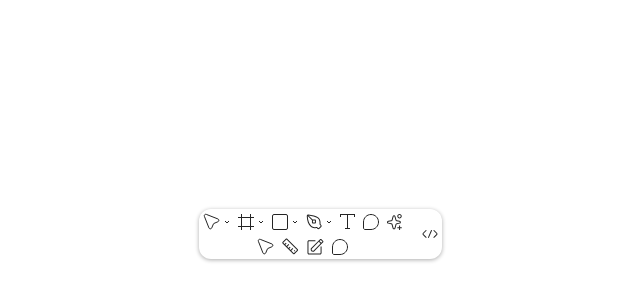
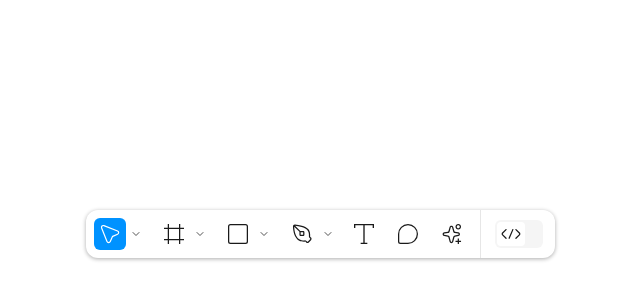
Before and after one commit to ln-dev7/figma-toolbar, a React (Vite) app: page / in a window 1280 px wide. Shown: the part 166-466 px from the top of the page, without its empty margins (320-960 px from the left). Built offline with nearby package versions, Linux system fonts and the light colour scheme.

Commit message:
few updates

```diff
--- a/src/App.tsx
+++ b/src/App.tsx
@@ -1,74 +1,248 @@
 import { motion, AnimatePresence } from "framer-motion";
 import { useState } from "react";
+import { ChevronDown } from "lucide-react";
+
 import {
   Actions,
   Annotate,
-  ChevronDown,
   Comment,
   Dev,
   Frame,
   Measure,
   Pen,
   Pointer,
-  Rectgangle,
+  Rectangle,
   Text,
 } from "./icons";
 
 export default function App() {
   const [devMode, setDevMode] = useState(false);
-  const [indicator, setIndicator] = useState(false);
+  const [selected, setSelected] = useState(1);
+  // const spring = {
+  //   type: "spring",
+  //   stiffness: 700,
+  //   damping: 30,
+  // };
   return (
     <main className="relative w-full min-h-screen flex items-center justify-center px-4 py-10">
       <motion.div className="shadow-box rounded-xl flex items-center gap-1.5">
         <motion.div className="">
-          <motion.div className="flex items-center justify-center">
-            <button className="flex items-center gap-1 rounded-md p-1">
-              <Pointer />
-              <ChevronDown />
+          <AnimatePresence>
+            {!devMode ? (
+              <motion.div className="flex items-center justify-center p-2 gap-4">
+                <button
+                  className="flex items-center justify-center gap-1 h-full"
+                  onClick={() => setSelected(1)}
+                >
+                  <div
+                    className="flex items-center justify-center rounded-md p-1.5 relative"
+                    style={{
+                      color: selected === 1 ? "#FFF" : "#1A1A1A",
+                    }}
+                  >
+                    <Pointer className="relative z-[2]" />
+                    {selected === 1 && (
+                      <motion.div
+                        className="absolute inset-0 bg-[#0092FF] rounded-md"
+                        layoutId="indicator"
+                      ></motion.div>
+                    )}
+                  </div>
+                  <ChevronDown size={12} strokeWidth={1.5} />
                 </button>
-            <button className="flex items-center gap-1 rounded-md p-1">
-              <Frame />
-              <ChevronDown />
+                <button
+                  className="flex items-center justify-center gap-1 h-full "
+                  onClick={() => setSelected(2)}
+                >
+                  <div
+                    className="flex items-center justify-center rounded-md p-1.5 relative"
+                    style={{
+                      color: selected === 2 ? "#FFF" : "#1A1A1A",
+                    }}
+                  >
+                    <Frame className="relative z-[2]" />
+                    {selected === 2 && (
+                      <motion.div
+                        className="absolute inset-0 bg-[#0092FF] rounded-md"
+                        layoutId="indicator"
+                      ></motion.div>
+                    )}
+                  </div>
+                  <ChevronDown size={12} strokeWidth={1.5} />
                 </button>
-            <button className="flex items-center gap-1 rounded-md p-1">
-              <Rectgangle />
-              <ChevronDown />
+                <button
+                  className="flex items-center justify-center gap-1 h-full "
+                  onClick={() => setSelected(3)}
+                >
+                  <div
+                    className="flex items-center justify-center rounded-md p-1.5 relative"
+                    style={{
+                      color: selected === 3 ? "#FFF" : "#1A1A1A",
+                    }}
+                  >
+                    <Rectangle className="relative z-[2]" />
+                    {selected === 3 && (
+                      <motion.div
+                        className="absolute inset-0 bg-[#0092FF] rounded-md"
+                        layoutId="indicator"
+                      ></motion.div>
+                    )}
+                  </div>
+                  <ChevronDown size={12} strokeWidth={1.5} />
                 </button>
-            <button className="flex items-center gap-1 rounded-md p-1">
-              <Pen />
-              <ChevronDown />
+                <button
+                  className="flex items-center justify-center gap-1 h-full "
+                  onClick={() => setSelected(4)}
+                >
+                  <div
+                    className="flex items-center justify-center rounded-md p-1.5 relative"
+                    style={{
+                      color: selected === 4 ? "#FFF" : "#1A1A1A",
+                    }}
+                  >
+                    <Pen className="relative z-[2]" />
+                    {selected === 4 && (
+                      <motion.div
+                        className="absolute inset-0 bg-[#0092FF] rounded-md"
+                        layoutId="indicator"
+                      ></motion.div>
+                    )}
+                  </div>
+                  <ChevronDown size={12} strokeWidth={1.5} />
                 </button>
-            <button className="flex items-center gap-1 rounded-md p-1">
-              <Text />
+                <button
+                  className="flex items-center justify-center gap-1 rounded-md p-1 relative"
+                  onClick={() => setSelected(5)}
+                  style={{
+                    color: selected === 5 ? "#FFF" : "#1A1A1A",
+                  }}
+                >
+                  <Text className="relative z-[2]" />{" "}
+                  {selected === 5 && (
+                    <motion.div
+                      className="absolute inset-0 bg-[#0092FF] rounded-md"
+                      layoutId="indicator"
+                    ></motion.div>
+                  )}
                 </button>
-            <button className="flex items-center gap-1 rounded-md p-1">
-              <Comment />
+                <button
+                  className="flex items-center justify-center gap-1 rounded-md p-1 relative"
+                  onClick={() => setSelected(6)}
+                  style={{
+                    color: selected === 6 ? "#FFF" : "#1A1A1A",
+                  }}
+                >
+                  <Comment className="relative z-[2]" />
+                  {selected === 6 && (
+                    <motion.div
+                      className="absolute inset-0 bg-[#0092FF] rounded-md"
+                      layoutId="indicator"
+                    ></motion.div>
+                  )}
                 </button>
-            <button className="flex items-center gap-1 rounded-md p-1">
-              <Actions />
+                <button
+                  className="flex items-center justify-center gap-1 rounded-md p-1 relative"
+                  onClick={() => setSelected(7)}
+                  style={{
+                    color: selected === 7 ? "#FFF" : "#1A1A1A",
+                  }}
+                >
+                  <Actions className="relative z-[2]" />
+                  {selected === 7 && (
+                    <motion.div
+                      className="absolute inset-0 bg-[#0092FF] rounded-md"
+                      layoutId="indicator"
+                    ></motion.div>
+                  )}
                 </button>
               </motion.div>
-          <motion.div className="flex items-center justify-center">
-            <button className="flex items-center gap-1 rounded-md p-1">
-              <Pointer />
+            ) : (
+              <motion.div className="flex items-center justify-center p-2 gap-4">
+                <button
+                  className="flex items-center justify-center gap-1 rounded-md p-1 relative"
+                  onClick={() => setSelected(1)}
+                  style={{
+                    color: selected === 1 ? "#FFF" : "#1A1A1A",
+                  }}
+                >
+                  <Pointer className="relative z-[2]" />
+                  {selected === 1 && (
+                    <motion.div
+                      className="absolute inset-0 bg-[#00B75F] rounded-md"
+                      layoutId="indicator-dev"
+                    ></motion.div>
+                  )}
                 </button>
-            <button className="flex items-center gap-1 rounded-md p-1">
-              <Measure />
+                <button
+                  className="flex items-center justify-center gap-1 rounded-md p-1 relative"
+                  onClick={() => setSelected(2)}
+                  style={{
+                    color: selected === 2 ? "#FFF" : "#1A1A1A",
+                  }}
+                >
+                  <Measure className="relative z-[2]" />
+                  {selected === 2 && (
+                    <motion.div
+                      className="absolute inset-0 bg-[#00B75F] rounded-md"
+                      layoutId="indicator-dev"
+                    ></motion.div>
+                  )}
                 </button>
-            <button className="flex items-center gap-1 rounded-md p-1">
-              <Annotate />
+                <button
+                  className="flex items-center justify-center gap-1 rounded-md p-1 relative"
+                  onClick={() => setSelected(3)}
+                  style={{
+                    color: selected === 3 ? "#FFF" : "#1A1A1A",
+                  }}
+                >
+                  <Annotate className="relative z-[2]" />
+                  {selected === 3 && (
+                    <motion.div
+                      className="absolute inset-0 bg-[#00B75F] rounded-md"
+                      layoutId="indicator-dev"
+                    ></motion.div>
+                  )}
                 </button>
-            <button className="flex items-center gap-1 rounded-md p-1">
-              <Comment />
+                <button
+                  className="flex items-center justify-center gap-1 rounded-md p-1 relative"
+                  onClick={() => setSelected(4)}
+                  style={{
+                    color: selected === 4 ? "#FFF" : "#1A1A1A",
+                  }}
+                >
+                  <Comment className="relative z-[2]" />
+                  {selected === 4 && (
+                    <motion.div
+                      className="absolute inset-0 bg-[#00B75F] rounded-md"
+                      layoutId="indicator-dev"
+                    ></motion.div>
+                  )}
                 </button>
               </motion.div>
+            )}
+          </AnimatePresence>
         </motion.div>
-        <div className=""></div>
-        <motion.div className="">
-          <button className="flex items-center gap-1 rounded-md p-1">
+        <div className="bg-[#E6E6E6] w-[1px] self-stretch"></div>
+        <div className="pl-2 pr-3 py-2.5 flex items-start h-12">
+          <button
+            className="flex items-center justify-start gap-1 rounded-md p-0.5 w-12 h-full shrink-0"
+            style={{
+              backgroundColor: devMode ? "#00B75F" : "#F5F5F5",
+              justifyContent: devMode ? "flex-end" : "flex-start",
+            }}
+            onClick={() => {
+              setDevMode((prev) => !prev);
+              setSelected(1);
+            }}
+          >
+            <motion.div
+              layout
+              className="p-1 h-full flex items-center justify-center rounded bg-white"
+            >
               <Dev />
+            </motion.div>
           </button>
-        </motion.div>
+        </div>
       </motion.div>
     </main>
   );
--- a/src/icons.tsx
+++ b/src/icons.tsx
@@ -2,8 +2,8 @@ import React from "react";
 
 export const Pointer: React.FC<React.SVGProps<SVGSVGElement>> = (props) => (
   <svg
-    width="17"
-    height="17"
+    width="20"
+    height="20"
     viewBox="0 0 17 17"
     fill="none"
     xmlns="http://www.w3.org/2000/svg"
@@ -18,8 +18,8 @@ export const Pointer: React.FC<React.SVGProps<SVGSVGElement>> = (props) => (
 
 export const Frame: React.FC<React.SVGProps<SVGSVGElement>> = (props) => (
   <svg
-    width="16"
-    height="16"
+    width="20"
+    height="20"
     viewBox="0 0 16 16"
     fill="currentColor"
     xmlns="http://www.w3.org/2000/svg"
@@ -34,23 +34,30 @@ export const Frame: React.FC<React.SVGProps<SVGSVGElement>> = (props) => (
   </svg>
 );
 
-export const Rectgangle: React.FC<React.SVGProps<SVGSVGElement>> = (props) => (
+export const Rectangle: React.FC<React.SVGProps<SVGSVGElement>> = (props) => (
   <svg
-    width="16"
-    height="16"
+    width="20"
+    height="20"
     viewBox="0 0 16 16"
     fill="none"
     xmlns="http://www.w3.org/2000/svg"
     {...props}
   >
-    <rect x="0.5" y="0.5" width="15" height="15" rx="1.5" stroke="currentColor" />
+    <rect
+      x="0.5"
+      y="0.5"
+      width="15"
+      height="15"
+      rx="1.5"
+      stroke="currentColor"
+    />
   </svg>
 );
 
 export const Pen: React.FC<React.SVGProps<SVGSVGElement>> = (props) => (
   <svg
-    width="16"
-    height="16"
+    width="20"
+    height="20"
     viewBox="0 0 16 16"
     fill="currentColor"
     xmlns="http://www.w3.org/2000/svg"
@@ -67,8 +74,8 @@ export const Pen: React.FC<React.SVGProps<SVGSVGElement>> = (props) => (
 
 export const Text: React.FC<React.SVGProps<SVGSVGElement>> = (props) => (
   <svg
-    width="15"
-    height="15"
+    width="20"
+    height="20"
     viewBox="0 0 15 15"
     fill="currentColor"
     xmlns="http://www.w3.org/2000/svg"
@@ -85,8 +92,8 @@ export const Text: React.FC<React.SVGProps<SVGSVGElement>> = (props) => (
 
 export const Comment: React.FC<React.SVGProps<SVGSVGElement>> = (props) => (
   <svg
-    width="16"
-    height="16"
+    width="20"
+    height="20"
     viewBox="0 0 16 16"
     fill="none"
     xmlns="http://www.w3.org/2000/svg"
@@ -101,8 +108,8 @@ export const Comment: React.FC<React.SVGProps<SVGSVGElement>> = (props) => (
 
 export const Actions: React.FC<React.SVGProps<SVGSVGElement>> = (props) => (
   <svg
-    width="15"
-    height="16"
+    width="20"
+    height="20"
     viewBox="0 0 15 16"
     fill="currentColor"
     xmlns="http://www.w3.org/2000/svg"
@@ -119,8 +126,8 @@ export const Actions: React.FC<React.SVGProps<SVGSVGElement>> = (props) => (
 
 export const Dev: React.FC<React.SVGProps<SVGSVGElement>> = (props) => (
   <svg
-    width="16"
-    height="8"
+    width="20"
+    height="10"
     viewBox="0 0 16 8"
     fill="currentColor"
     xmlns="http://www.w3.org/2000/svg"
@@ -137,8 +144,8 @@ export const Dev: React.FC<React.SVGProps<SVGSVGElement>> = (props) => (
 
 export const Measure: React.FC<React.SVGProps<SVGSVGElement>> = (props) => (
   <svg
-    width="17"
-    height="17"
+    width="20"
+    height="20"
     viewBox="0 0 17 17"
     fill="currentColor"
     xmlns="http://www.w3.org/2000/svg"
@@ -155,8 +162,8 @@ export const Measure: React.FC<React.SVGProps<SVGSVGElement>> = (props) => (
 
 export const Annotate: React.FC<React.SVGProps<SVGSVGElement>> = (props) => (
   <svg
-    width="17"
-    height="17"
+    width="20"
+    height="20"
     viewBox="0 0 17 17"
     fill="currentColor"
     xmlns="http://www.w3.org/2000/svg"
@@ -170,16 +177,3 @@ export const Annotate: React.FC<React.SVGProps<SVGSVGElement>> = (props) => (
     />
   </svg>
 );
-
-export const ChevronDown: React.FC<React.SVGProps<SVGSVGElement>> = (props) => (
-  <svg
-    width="6"
-    height="4"
-    viewBox="0 0 6 4"
-    fill="none"
-    xmlns="http://www.w3.org/2000/svg"
-    {...props}
-  >
-    <path d="M1 1L3 3L5 1" stroke="currentColor" stroke-linejoin="bevel" />
-  </svg>
-);
--- a/src/index.scss
+++ b/src/index.scss
@@ -13,7 +13,7 @@
   font-weight: 400;
 
   color-scheme: light dark;
-  color: #242424;
+  color: #1A1A1A;
   background-color: #FFF;
 
   font-synthesis: none;
```
Lines whose indentation alone changed are shown as unchanged.
